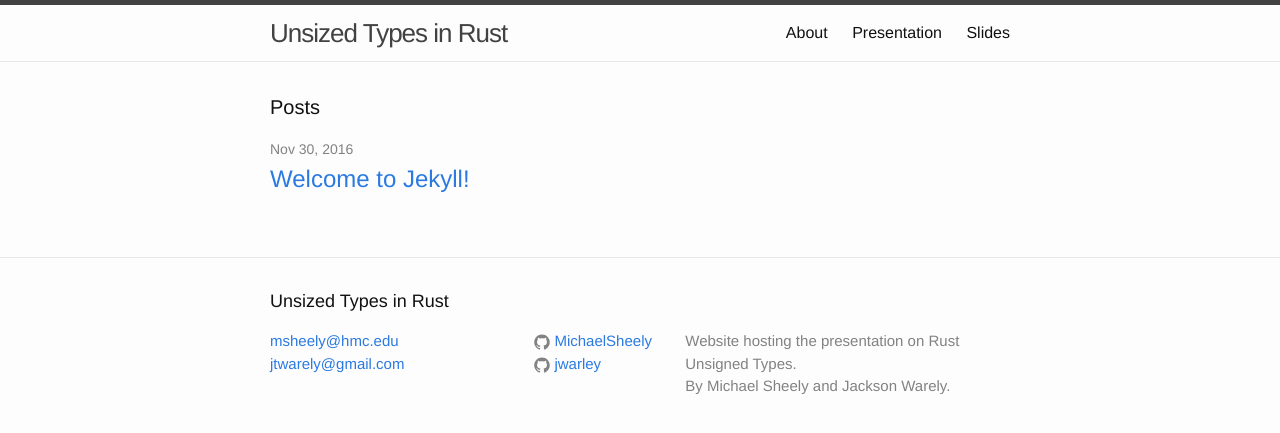
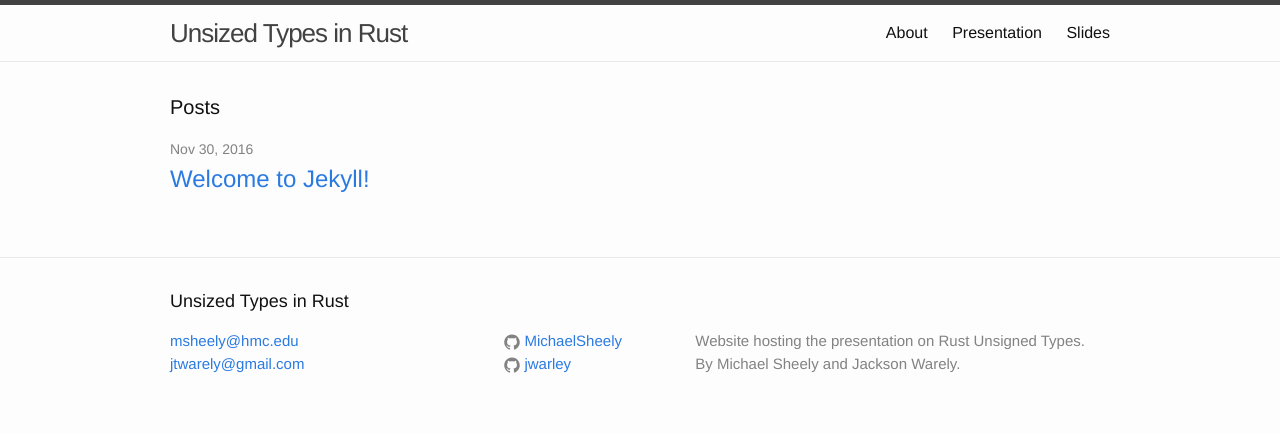
Before and after one commit to MichaelSheely/unsized-types-rust-presentation, a Jekyll site: the page built from docs/index.html, in a window 1280 px wide. Shown: the top 433 px of the page. Built offline with Jekyll 4.4.1, drawn with Linux system fonts in a browser that asks for light colours.

Commit message:
Increased the width of the footer columns

```diff
--- a/docs/_sass/_layout.scss
+++ b/docs/_sass/_layout.scss
@@ -91,6 +91,11 @@
 /**
  * Site footer
  */
+
+.wrapper {
+   max-width: calc(1000px - (30px * 2));
+}
+
 .site-footer {
     border-top: 1px solid $grey-color-light;
     padding: $spacing-unit 0;
```
